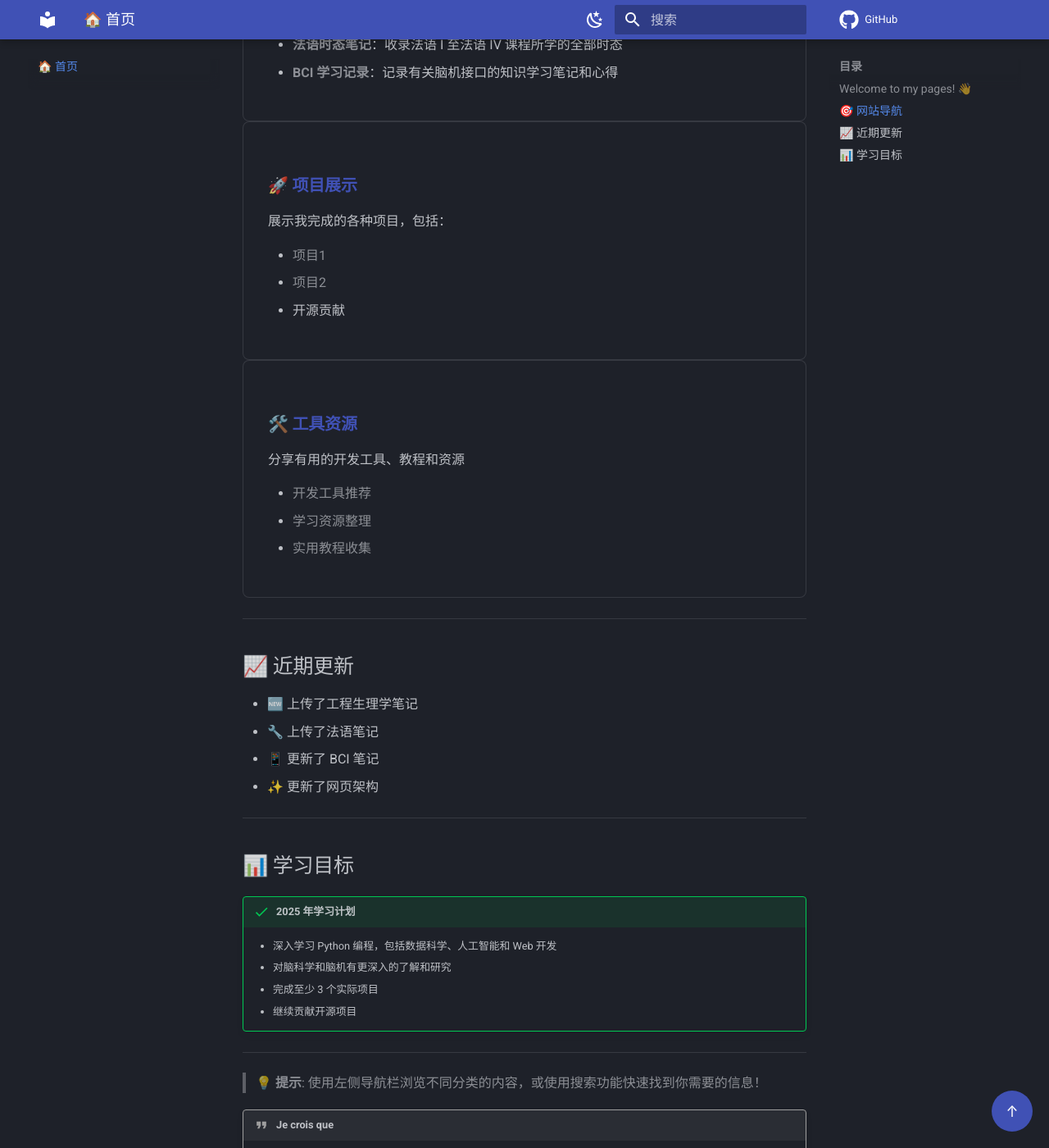
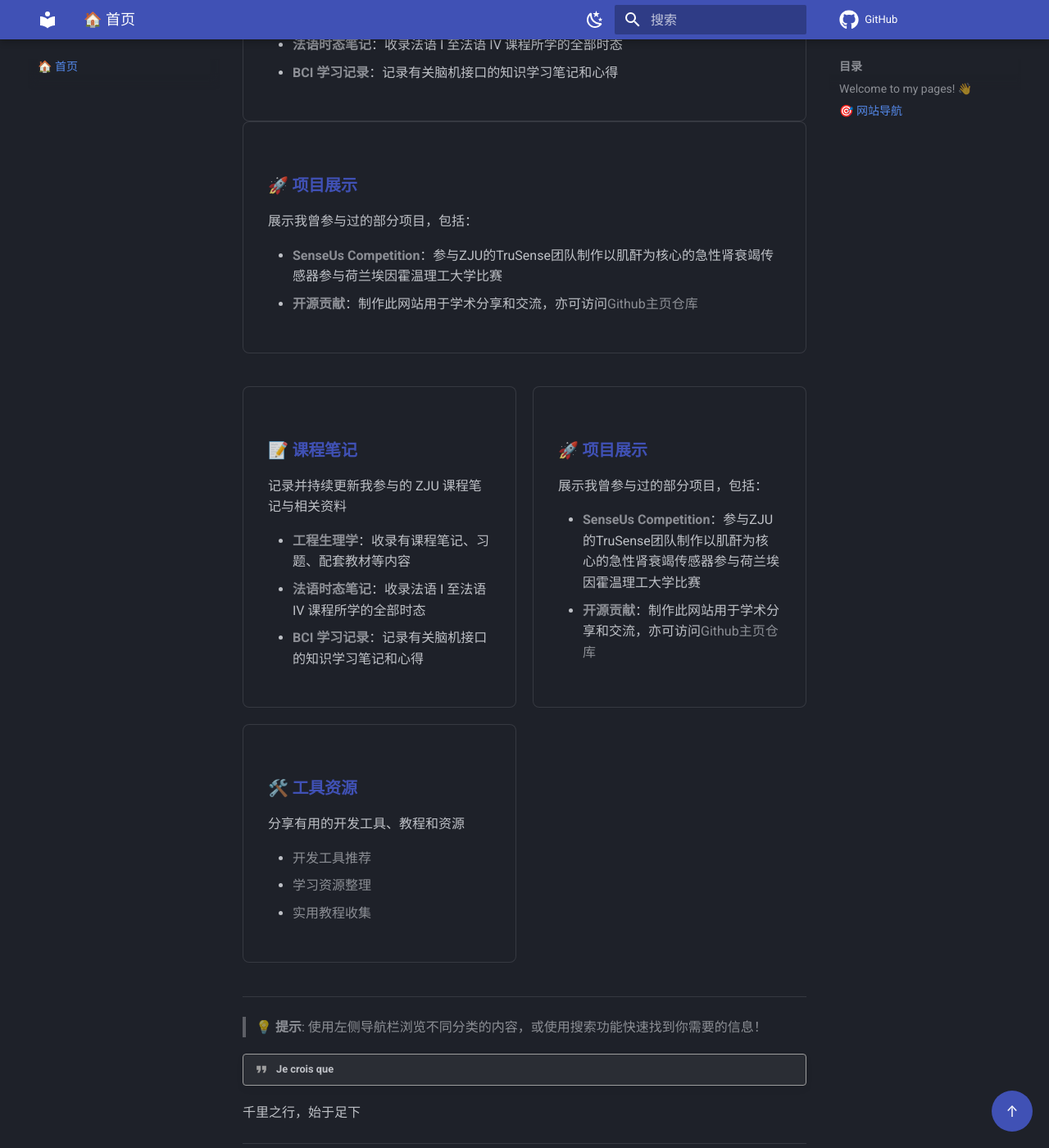
Before and after one commit to 3SamuelW/note, an MkDocs documentation site: the page built from docs/index.md, in a window 1280 px wide and 1400 px high, scrolled down 575 px. Shown: the whole window at 82% size. Built offline with MkDocs 1.6.1 and Material for MkDocs 9.7.7, drawn with Linux system fonts in a browser that asks for light colours; comment, search, counter and statistics services are not loaded.

Commit message:
feat: add projects section

```diff
--- a/docs/extra.js
+++ b/docs/extra.js
@@ -78,9 +78,37 @@
     });
   };
 
+  // 首页卡片：点击卡片空白区域也可跳转到主链接
+  const setupHomeCardLinks = () => {
+    document.querySelectorAll('.home-card').forEach((card) => {
+      if (card.dataset.clickReady === 'true') return;
+      card.dataset.clickReady = 'true';
+
+      const mainLink = card.querySelector('h3 a[href]') || card.querySelector('a[href]');
+      if (!mainLink) return;
+
+      card.setAttribute('tabindex', '0');
+      card.setAttribute('role', 'link');
+      card.setAttribute('aria-label', `Open ${mainLink.textContent?.trim() || 'card link'}`);
+
+      card.addEventListener('click', (event) => {
+        if (event.target.closest('a, button, input, textarea, select, label, summary')) return;
+        window.location.href = mainLink.href;
+      });
+
+      card.addEventListener('keydown', (event) => {
+        if (event.key === 'Enter' || event.key === ' ') {
+          event.preventDefault();
+          window.location.href = mainLink.href;
+        }
+      });
+    });
+  };
+
   // 页面加载完成后初始化功能
   document.addEventListener('DOMContentLoaded', () => {
     createBackToTopButton();
+    setupHomeCardLinks();
 
     // 代码块复制成功提示
     document.addEventListener('click', (e) => {
@@ -229,6 +257,7 @@
     document$.subscribe(() => {
       // 小延迟避免 race condition（DOM 未完全就绪）
       setTimeout(() => {
+        setupHomeCardLinks();
         renderMathJax();
         renderMermaid();
       }, 60);
@@ -237,6 +266,7 @@
     // 兼容 fallback
     document.addEventListener('navigation:end', () => {
       setTimeout(() => {
+        setupHomeCardLinks();
         renderMathJax();
         renderMermaid();
       }, 60);
--- a/docs/index.md
+++ b/docs/index.md
@@ -18,58 +18,57 @@
   </ul>
 </div>
 
-
 <div class="home-card">
   <h3>🚀 <a href="projects/">项目展示</a></h3>
-  <p>展示我完成的各种项目，包括：</p>
+  <p>展示我曾参与过的部分项目，包括：</p>
   <ul>
-    <li><a href="projects/project-a/">项目1</a></li>
-    <li><a href="projects/project-b/">项目2</a></li>
-    <li>开源贡献</li>
+    <li><strong><a href="projects/trusense/TRD_TruSense.pdf" target="_blank">SenseUs Competition</a></strong>：参与ZJU的TruSense团队制作以肌酐为核心的急性肾衰竭传感器参与荷兰埃因霍温理工大学比赛</li>
+    <li><strong><a href="./">开源贡献</a></strong>：制作此网站用于学术分享和交流，亦可访问<a href="https://github.com/3SamuelW?tab=repositories" target="_blank" rel="noopener noreferrer">Github主页仓库</a></li>
   </ul>
 </div>
 
-<div class="home-card">
-  <h3>🛠️ <a href="tools/">工具资源</a></h3>
-  <p>分享有用的开发工具、教程和资源</p>
-  <ul>
-    <li><a href="tools/development-tools/">开发工具推荐</a></li>
-    <li><a href="tools/useful-resources/">学习资源整理</a></li>
-    <li><a href="tools/tutorials/">实用教程收集</a></li>
-  </ul>
+<div class="home-cards">
+  <div class="home-card">
+    <h3>📝 <a href="notes/">课程笔记</a></h3>
+    <p>记录并持续更新我参与的 ZJU 课程笔记与相关资料</p>
+    <ul>
+      <li><strong><a href="notes/bme/engineering-physiology/">工程生理学</a></strong>：收录有课程笔记、习题、配套教材等内容</li>
+      <li><strong><a href="notes/lan/french/grammaire/">法语时态笔记</a></strong>：收录法语 I 至法语 IV 课程所学的全部时态</li>
+      <li><strong><a href="notes/bci/">BCI 学习记录</a></strong>：记录有关脑机接口的知识学习笔记和心得</li>
+    </ul>
+  </div>
+
+  <div class="home-card">
+    <h3>🚀 <a href="projects/">项目展示</a></h3>
+    <p>展示我曾参与过的部分项目，包括：</p>
+    <ul>
+      <li><strong><a href="projects/trusense/TRD_TruSense.pdf" target="_blank" rel="noopener noreferrer">SenseUs Competition</a></strong>：参与ZJU的TruSense团队制作以肌酐为核心的急性肾衰竭传感器参与荷兰埃因霍温理工大学比赛</li>
+      <li><strong><a href="./">开源贡献</a></strong>：制作此网站用于学术分享和交流，亦可访问<a href="https://github.com/3SamuelW?tab=repositories" target="_blank" rel="noopener noreferrer">Github主页仓库</a></li>
+    </ul>
+  </div>
+
+  <div class="home-card">
+    <h3>🛠️ <a href="tools/">工具资源</a></h3>
+    <p>分享有用的开发工具、教程和资源</p>
+    <ul>
+      <li><a href="tools/development-tools/">开发工具推荐</a></li>
+      <li><a href="tools/useful-resources/">学习资源整理</a></li>
+      <li><a href="tools/tutorials/">实用教程收集</a></li>
+    </ul>
+  </div>
 </div>
-
----
-
-## 📈 近期更新
-
-- 🆕 上传了工程生理学笔记
-- 🔧 上传了法语笔记
-- 📱 更新了 BCI 笔记
-- ✨ 更新了网页架构
-
----
-
-## 📊 学习目标
-
-!!! success "2025 年学习计划"
-    - 深入学习 Python 编程，包括数据科学、人工智能和 Web 开发
-    - 对脑科学和脑机有更深入的了解和研究
-    - 完成至少 3 个实际项目
-    - 继续贡献开源项目
-
 ---
 
 > 💡 **提示**: 使用左侧导航栏浏览不同分类的内容，或使用搜索功能快速找到你需要的信息！
 
 !!! quote "Je crois que"
- 	千里之行，始于足下
+千里之行，始于足下
 
 ---
 
 > 🚀
-**欢迎来到我的学习世界！**
-**Welcome to my learning journey!**
-**Bienvenue dans mon univers d’apprentissage !**
-**مرحبًا بكم في عالمي الدراسي!**
-**Welkom in mijn leerwereld!**
+> **欢迎来到我的学习世界！**
+> **Welcome to my learning journey!**
+> **Bienvenue dans mon univers d’apprentissage !**
+> **مرحبًا بكم في عالمي الدراسي!**
+> **Welkom in mijn leerwereld!**
--- a/mkdocs.yml
+++ b/mkdocs.yml
@@ -66,8 +66,7 @@
       - 神经生物学: notes/bci/neurobiology/notes.md
   - 🚀 项目展示:
     - projects/index.md
-    # - 项目A: projects/project-a.md
-    # - 项目B: projects/project-b.md
+    - SenseUs传感器比赛: projects/trusense/TRD_TruSense.pdf
   - 🛠️ 工具资源:
     - tools/index.md
     - 开发工具: tools/development-tools.md
```
Also changed, not shown: docs/notes/cs/signup.md (+2 -2 lines), docs/projects/index.md (+3 -51 lines), 1 other file.
